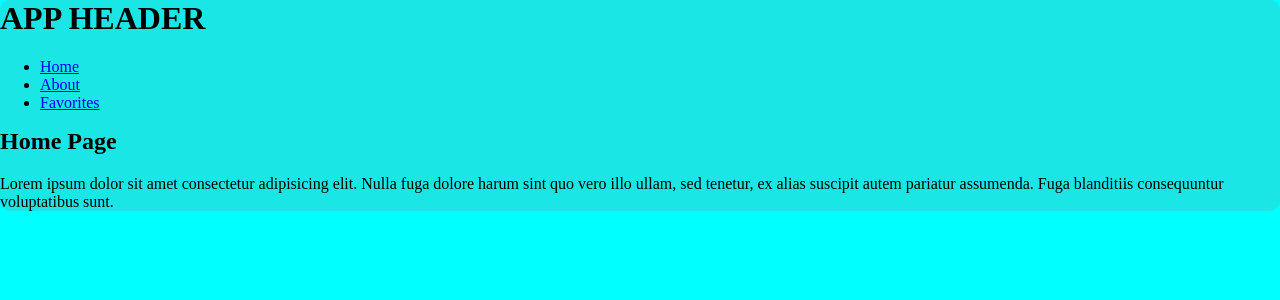
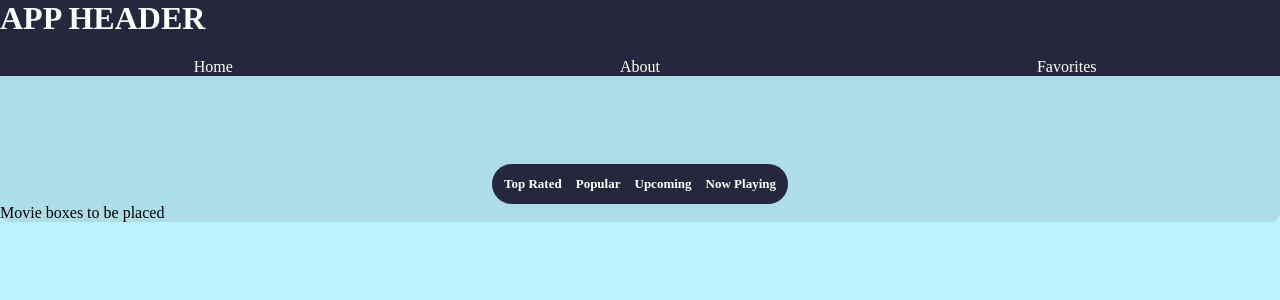
Before and after one commit to 1Sami1/filmfan-moviedb, a React (Create React App) app: page / in a window 1280 px wide. Shown: the top 300 px of the page. Built offline with nearby package versions, Linux system fonts and the light colour scheme.

Commit message:
playing around with styling

```diff
--- a/src/components/Nav.js
+++ b/src/components/Nav.js
@@ -4,9 +4,9 @@ function Nav() {
     return(
         <nav>
             <ul>
-                <li><NavLink to="/">Home</NavLink></li>
-                <li><NavLink to="/about">About</NavLink></li>
-                <li><NavLink to="/favs">Favorites</NavLink></li>
+                <li><NavLink tabIndex={1} to="/">Home</NavLink></li>
+                <li><NavLink tabIndex={2} to="/about">About</NavLink></li>
+                <li><NavLink tabIndex={3} to="/favs">Favorites</NavLink></li>
             </ul>
         </nav>
     )
--- a/src/pages/AboutPage.js
+++ b/src/pages/AboutPage.js
@@ -1,7 +1,7 @@
 function AboutPage() {
     return (
         <section className="about-page">
-            <h2>About Page</h2>
+            <h2>About</h2>
         </section>
     )
 }
--- a/src/pages/FavoritesPage.js
+++ b/src/pages/FavoritesPage.js
@@ -1,7 +1,7 @@
 function FavoritesPage(){
     return (
         <section className="favs-page">
-            <h2>Favs Page</h2>
+            <h2>Favorites</h2>
         </section>
     )
 }
--- a/src/pages/HomePage.js
+++ b/src/pages/HomePage.js
@@ -3,9 +3,15 @@
 
 function HomePage() {
     return(
-        <section className="favs-page">
-            <h2>Home Page</h2>
-            <p>Lorem ipsum dolor sit amet consectetur adipisicing elit. Nulla fuga dolore harum sint quo vero illo ullam, sed tenetur, ex alias suscipit autem pariatur assumenda. Fuga blanditiis consequuntur voluptatibus sunt.</p>
+        <section className="home-page">
+            <div className="browse-by">
+                <h3>Top Rated</h3>
+                <h3>Popular</h3>
+                <h3>Upcoming</h3>
+                <h3>Now Playing</h3>
+
+            </div>
+            <p>Movie boxes to be placed</p>
         </section>
     )
 
--- a/src/styles/_body.scss
+++ b/src/styles/_body.scss
@@ -1,4 +1,4 @@
 body{
     margin: 0;
-    background-color: aqua;
+    background-color: #B8F3FF;
   }
--- a/src/styles/_header.scss
+++ b/src/styles/_header.scss
@@ -0,0 +1,4 @@
+header{
+    background-color: #25283D;
+    color: white;
+}
--- a/src/styles/_movies.scss
+++ b/src/styles/_movies.scss
@@ -0,0 +1,19 @@
+.home-page{
+    .browse-by{
+        margin: 0 auto;
+        margin-top: 5.5rem;
+        padding: 5px;
+        display: flex;
+        width: fit-content;
+        align-content: center;
+        justify-content: center;
+        background-color: #25283D;
+        border-radius: 2.5rem;
+        color: white;
+        h3{
+            padding: 7px;
+            margin: 0;
+            font-size: 13px;
+        }
+    }
+}
--- a/src/styles/_nav.scss
+++ b/src/styles/_nav.scss
@@ -0,0 +1,24 @@
+nav{
+    ul{
+        list-style: none;
+        display: flex;
+        margin: 0;
+        padding: 0;
+    }
+    li{
+        flex: .5;
+        a{
+            color: white;
+            text-decoration: none;
+            display: block;
+            text-align: center;
+        &:visited{
+            color: white;
+        }
+        &:focus{
+            color: #0CCE6B;
+        }
+        }
+
+    }
+}
--- a/src/styles/_variables.scss
+++ b/src/styles/_variables.scss
@@ -2,8 +2,9 @@
 
 // Colors
 $textColor: white;
-$featureColor: #0362fc;
-$highlightColor: #fc6f03;
+$greenColor: #0CCE6B;
+$screenBgColor: #B8F3FF;
+$bgColor: #25283D;
 
 // Breakpoints
 $tablet: 540;
--- a/src/styles/styles.scss
+++ b/src/styles/styles.scss
@@ -6,8 +6,8 @@
 
 @import 'body';
 @import 'wrapper';
+@import 'header';
 @import 'nav';
 @import 'movies';
 @import 'reset';
 @import 'typography';
-// @import 'variables';
```
